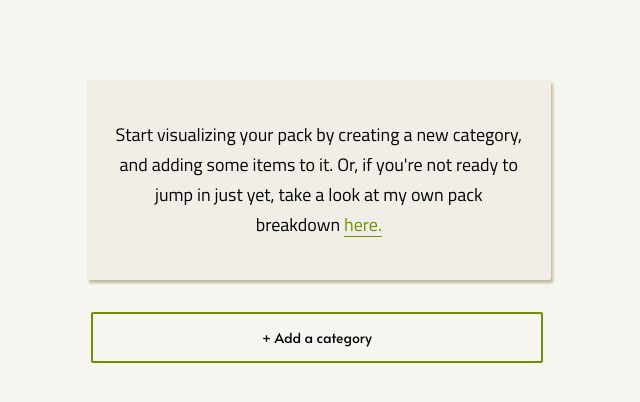
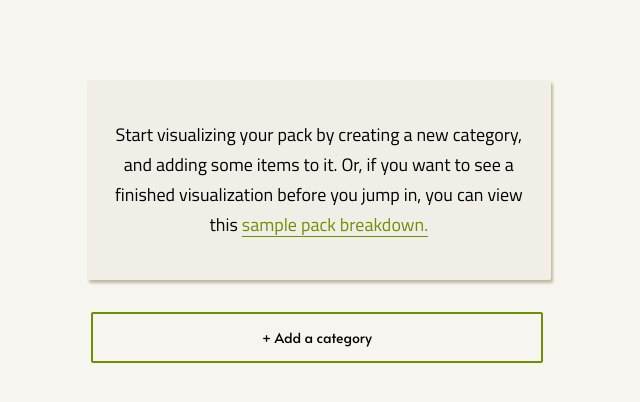
Before and after one commit to mitchHartigan/trekkr, a React (Create React App) app: page /pack in a window 1280 px wide. Shown: the top 402 px of the page, without its empty margins (307-947 px from the left). Built offline with nearby package versions, Linux system fonts and the light colour scheme.

Commit message:
fix: category colors blank

```diff
--- a/src/pack/BackpackData/TutorialMessage.js
+++ b/src/pack/BackpackData/TutorialMessage.js
@@ -6,8 +6,9 @@ export default function TutorialMessage() {
     <Container>
       <DescriptionText>
         Start visualizing your pack by creating a new category, and adding some
-        items to it. Or, if you're not ready to jump in just yet, take a look at
-        my own pack breakdown <ExampleLink href="#">here.</ExampleLink>
+        items to it. Or, if you want to see a finished visualization before you
+        jump in, you can view this{" "}
+        <ExampleLink href="#">sample pack breakdown.</ExampleLink>
       </DescriptionText>
     </Container>
   );
--- a/src/pack/BackpackData/utils.js
+++ b/src/pack/BackpackData/utils.js
@@ -446,6 +446,8 @@ export const selectColorForCategory = (currentState) => {
   });
 
   // Remove the colors already in use from the colors array.
+  // If all the colors have been used, start selecting random colors from the array.
+  if (alreadyUsedColors.length < colors.length) {
     alreadyUsedColors.forEach((color) => {
       let colorIndex = colors.indexOf(color);
 
@@ -453,6 +455,7 @@ export const selectColorForCategory = (currentState) => {
         colors.splice(colorIndex, 1);
       }
     });
+  }
 
   const selectedColor = colors[getRandomValueInRange(0, colors.length)];
 
```
Lines whose indentation alone changed are shown as unchanged.
